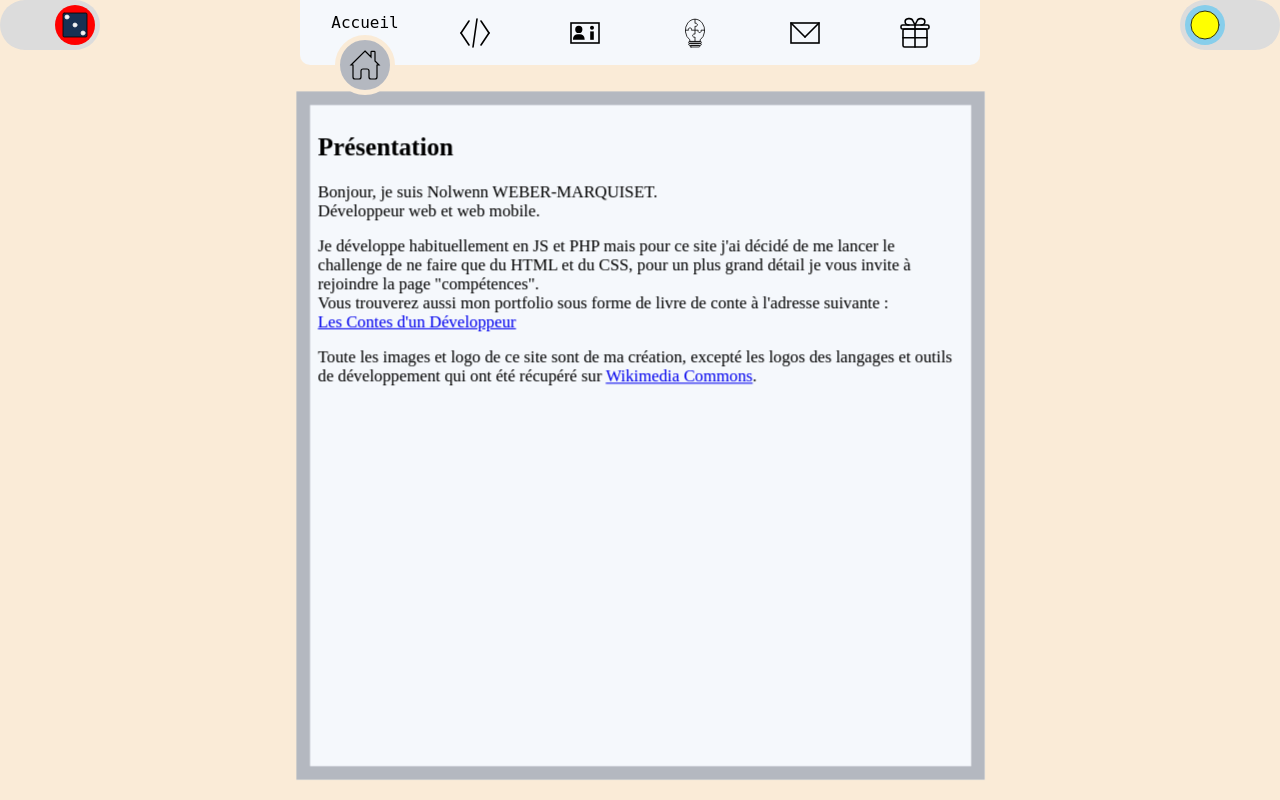
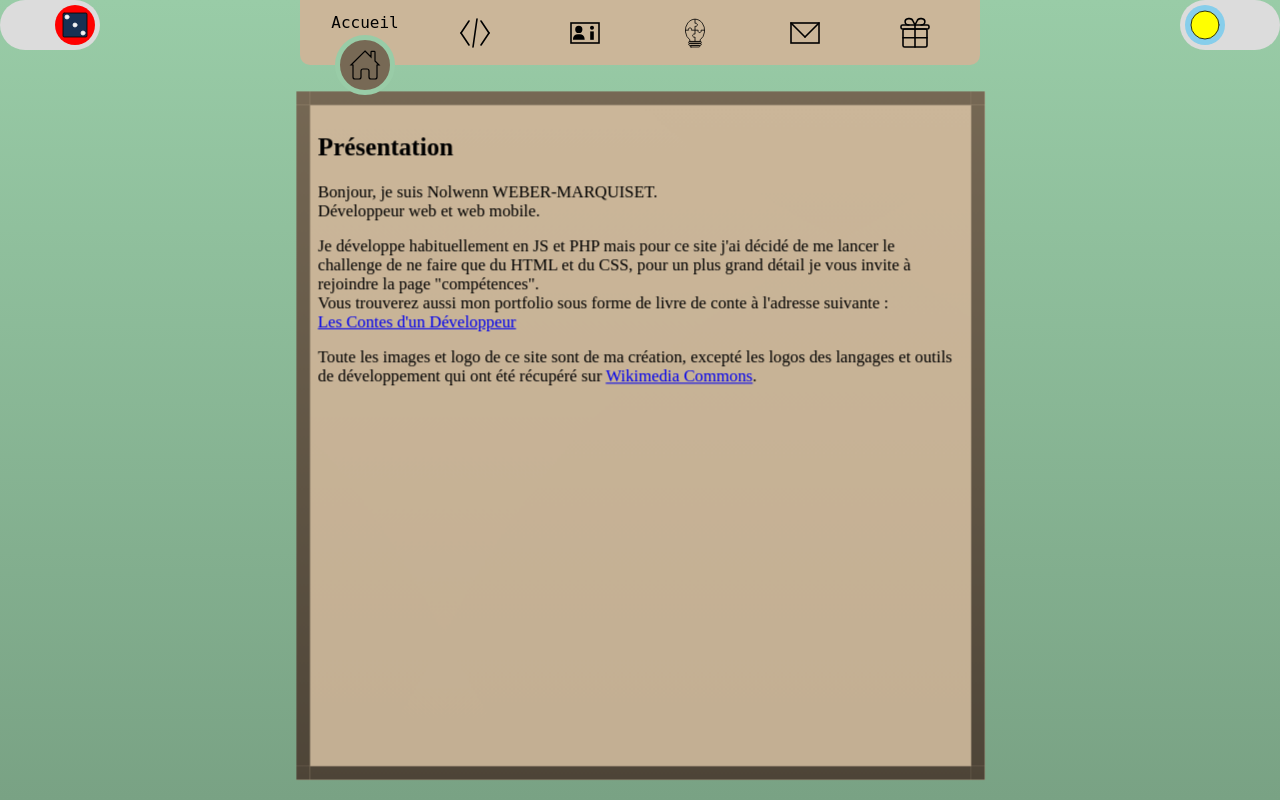
Before and after one commit to NolwennWM/Dice-of-Developper, a PHP site: page /fr in a window 1280 px wide. Run offline with PHP 8.4, Linux system fonts and the light colour scheme.

Commit message:
gradients and color change, shadow dice

```diff
--- a/assets/styles/main.css
+++ b/assets/styles/main.css
@@ -5,6 +5,7 @@ body
     display: grid;
     grid-template-rows: auto 1fr;
     background-color: var(--bg-color);
+    background-image: linear-gradient(var(--bg-color), var(--bg-color-gradient));
     color: var(--text-nav-color);
 }
 main.container
@@ -21,6 +22,21 @@ main.container
         height: var(--cube-size);
         transform-style: preserve-3d;
     }
+    & .shadow
+    {
+        width: 100cqmax;
+        height: 100cqmax;
+        background-color: rgba(0, 0, 0, 0.363);
+        border-radius: 50%;
+        position: absolute;
+        translate: 0 0 -100cqw;
+        top: 0;
+        rotate: 0deg !important;
+        header#page-control:has(.input-link:checked) ~ main.container &
+        {
+            animation: launch-shadow var(--cube-animation-launch);
+        }
+    }
     & .cube
     {
         width: 100cqw;
@@ -35,8 +51,10 @@ main.container
             height: inherit;
             backface-visibility: hidden;
             translate: 0 0 calc(100cqw / 2 * -1);
+            background-color: var(--bg-dice-color);
+            background-image: linear-gradient(var(--bg-dice-color), var(--bg-dice-color-gradient));
             border: 2cqw solid var(--border-color);
-            background-color: var(--bg-dice-color);
+            border-image: linear-gradient(var(--border-color), var(--border-color-gradient)) 30;
             display: flex;
             justify-content: center;
             align-items: center;
@@ -91,7 +109,8 @@ main.container
                 filter: var(--icon-filter);
             }
         }
-        header#page-control:has(.input-link:active) ~ main.container &, header#page-control:has(.animation-toggle #check-animation:checked) ~ main.container &
+        /* header#page-control:has(.input-link:active) ~ main.container &, header#page-control:has(.animation-toggle #check-animation:checked) ~ main.container & */
+        header#page-control:where(:has(.input-link:active), :has(.animation-toggle #check-animation:checked)) ~ main.container :where(&, .shadow:has(+ &))
         {
             animation: none !important;
             & .face img.icon-section, & .face section.face-content
@@ -103,7 +122,7 @@ main.container
         {
             animation: launch-dice var(--cube-animation-launch);
         }
-        header:has(#f1:checked) ~ main.container &
+        header:has(#f1:checked) ~ main.container :where(&, .shadow:has(+ &))
         {
             rotate: x 0;
             --cube-move-x: 100dvw;
@@ -126,7 +145,7 @@ main.container
                 display: none;
             }
         }
-        header:has(#f2:checked) ~ main.container &
+        header:has(#f2:checked) ~ main.container :where(&, .shadow:has(+ &))
         {
             rotate: x 90deg;
             --cube-move-x: -100dvw;
@@ -150,7 +169,7 @@ main.container
             }
         }
 
-        header:has(#f3:checked) ~ main.container &
+        header:has(#f3:checked) ~ main.container :where(&, .shadow:has(+ &))
         {
             rotate: y 90deg;
             --cube-move-x: -50dvw;
@@ -173,7 +192,7 @@ main.container
                 display: none;
             }
         }
-        header:has(#f4:checked) ~ main.container &
+        header:has(#f4:checked) ~ main.container :where(&, .shadow:has(+ &))
         {
             rotate: y -90deg;
             --cube-move-x: 50dvw;
@@ -196,7 +215,7 @@ main.container
                 display: none;
             }
         }
-        header:has(#f5:checked) ~ main.container &
+        header:has(#f5:checked) ~ main.container :where(&, .shadow:has(+ &))
         {
             rotate: y 180deg;
             --cube-move-x: 1px;
@@ -219,7 +238,7 @@ main.container
                 display: none;
             }
         }
-        header:has(#f6:checked) ~ main.container &
+        header:has(#f6:checked) ~ main.container :where(&, .shadow:has(+ &))
         {
             rotate: x -90deg;
             --cube-move-x: -200dvw;
@@ -277,3 +296,30 @@ main.container
         transform: rotate3D(1, 1, 1, 0);
     }
 }
+@keyframes launch-shadow
+{
+    0%
+    {
+        translate: 0 0 0;
+        scale: 1;
+    }
+    25%
+    {
+        scale: 0.7 0.7 0.7;
+        translate: calc(var(--cube-move-x) / 2) calc(var(--cube-move-y) / 2) calc(var(--cube-size) * 50 *-1);
+    }
+    50%
+    {
+        translate: var(--cube-move-x) var(--cube-move-y) calc(var(--cube-size) * 50 *-1);
+
+    }
+    75%
+    {
+        translate: var(--cube-move-x) var(--cube-move-y) calc(var(--cube-size) * 50 *-1);
+    }
+    100%
+    {
+        scale: 1;
+        translate: 0 0 0;
+    }
+}
--- a/assets/styles/settings.css
+++ b/assets/styles/settings.css
@@ -7,10 +7,13 @@
 :root
 {
     /* Colors Settings */
-    --bg-color: antiquewhite;
-    --bg-dice-color: #f5f8fc;
+    --bg-color: #99CCA7;
+    --bg-color-gradient: #79A284;
+    --bg-dice-color: #CBB699;
+    --bg-dice-color-gradient: #C3AF93;
     --text-nav-color: black;
-    --border-color: #b4b8c0;
+    --border-color: #776955;
+    --border-color-gradient: #4D4437;
     --border-color-translucent: #b4b8c080;
     --article-border-color: black;
     --article-shadow-color: rgba(0, 0, 0, 0.5);
@@ -39,9 +42,12 @@
 {
     /* Colors Settings */
     --bg-color: #0e1217;
+    --bg-color-gradient: #324152;
     --bg-dice-color: #1c1f26;
+    --bg-dice-color-gradient: #485062;
     --text-nav-color: #cccccc;
     --border-color: #545b6a;
+    --border-color-gradient: #848FA7;
     --article-border-color: #a5a5a5;
     --article-shadow-color: #a5a5a580;
     --icon-filter: invert(100%);
--- a/fr/index.html
+++ b/fr/index.html
@@ -92,6 +92,7 @@
     <!-- Main container -->
     <main class="container">
         <div class="cube-container">
+            <div class="shadow"></div>
             <div class="cube">
                 <!-- Home Page -->
                 <div class="face face-1">
```
Also changed, not shown: assets/styles/index.css (+50 -9 lines), index.html (+9 -4 lines), 2 other files.
